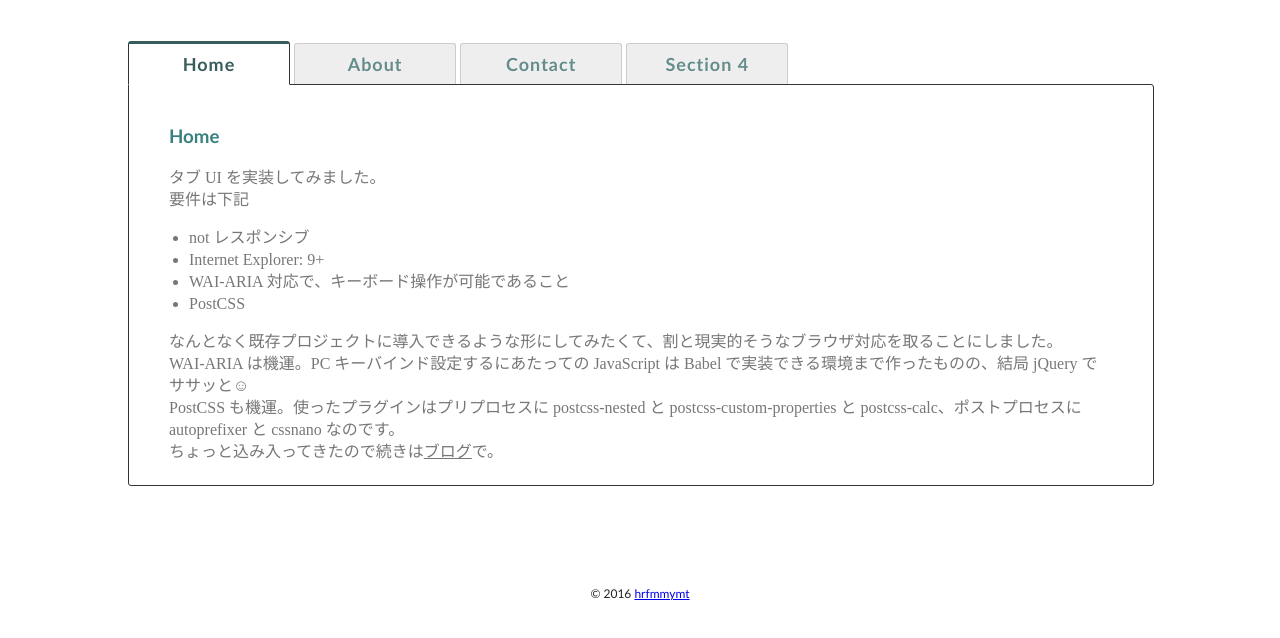
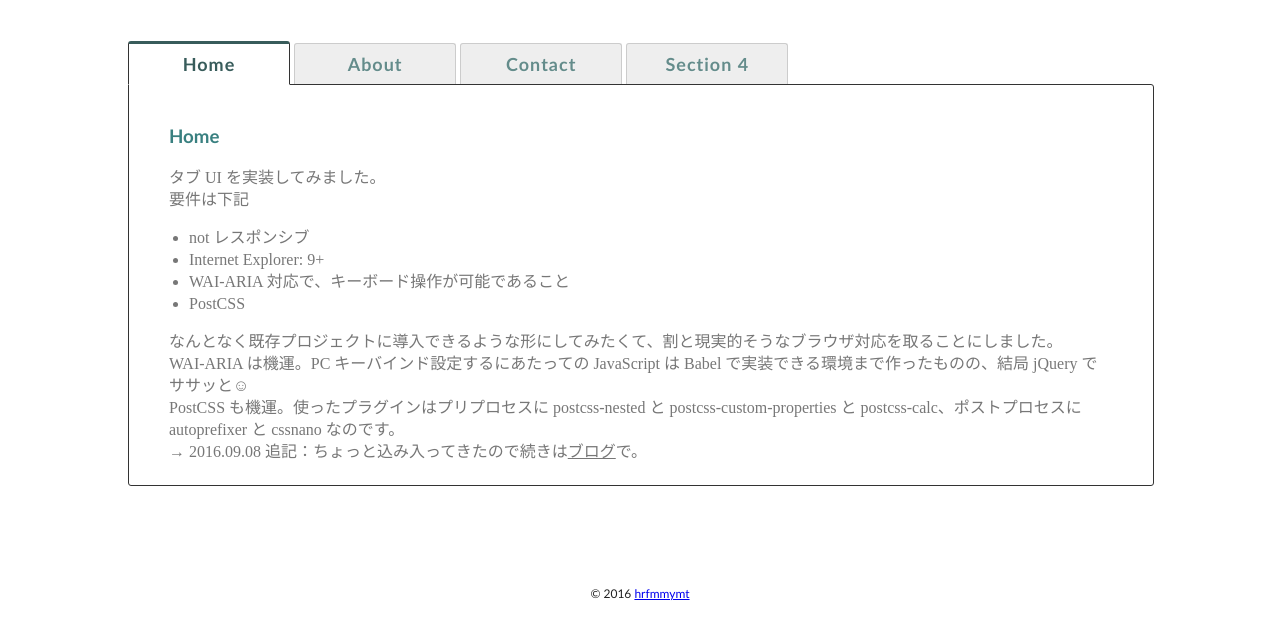
Before and after one commit to hrfmmymt/tab-test, a website: page index.html in a window 1280 px wide. Drawn offline with Linux system fonts and the light colour scheme.

Commit message:
postscript.

```diff
--- a/index.html
+++ b/index.html
@@ -30,7 +30,7 @@
         <p>なんとなく既存プロジェクトに導入できるような形にしてみたくて、割と現実的そうなブラウザ対応を取ることにしました。</p>
         <p>WAI-ARIA は機運。PC キーバインド設定するにあたっての JavaScript は Babel で実装できる環境まで作ったものの、結局 jQuery でササッと&#9786;</p>
         <p>PostCSS も機運。使ったプラグインはプリプロセスに postcss-nested と postcss-custom-properties と postcss-calc、ポストプロセスに autoprefixer と cssnano なのです。</p>
-        <p>ちょっと込み入ってきたので続きは<a href="//hrfmmymt.tumblr.com/post/150112369172/tab-ui-a11y" target="_blank">ブログ</a>で。</p>
+        <p>→ 2016.09.08 追記：ちょっと込み入ってきたので続きは<a href="//hrfmmymt.tumblr.com/post/150112369172/tab-ui-a11y" target="_blank">ブログ</a>で。</p>
       </div><!-- [/section1] -->
 
       <div id="section2" class="content__panel" aria-labelledby="tab2" role="tabpanel" aria-hidden="true">
```
